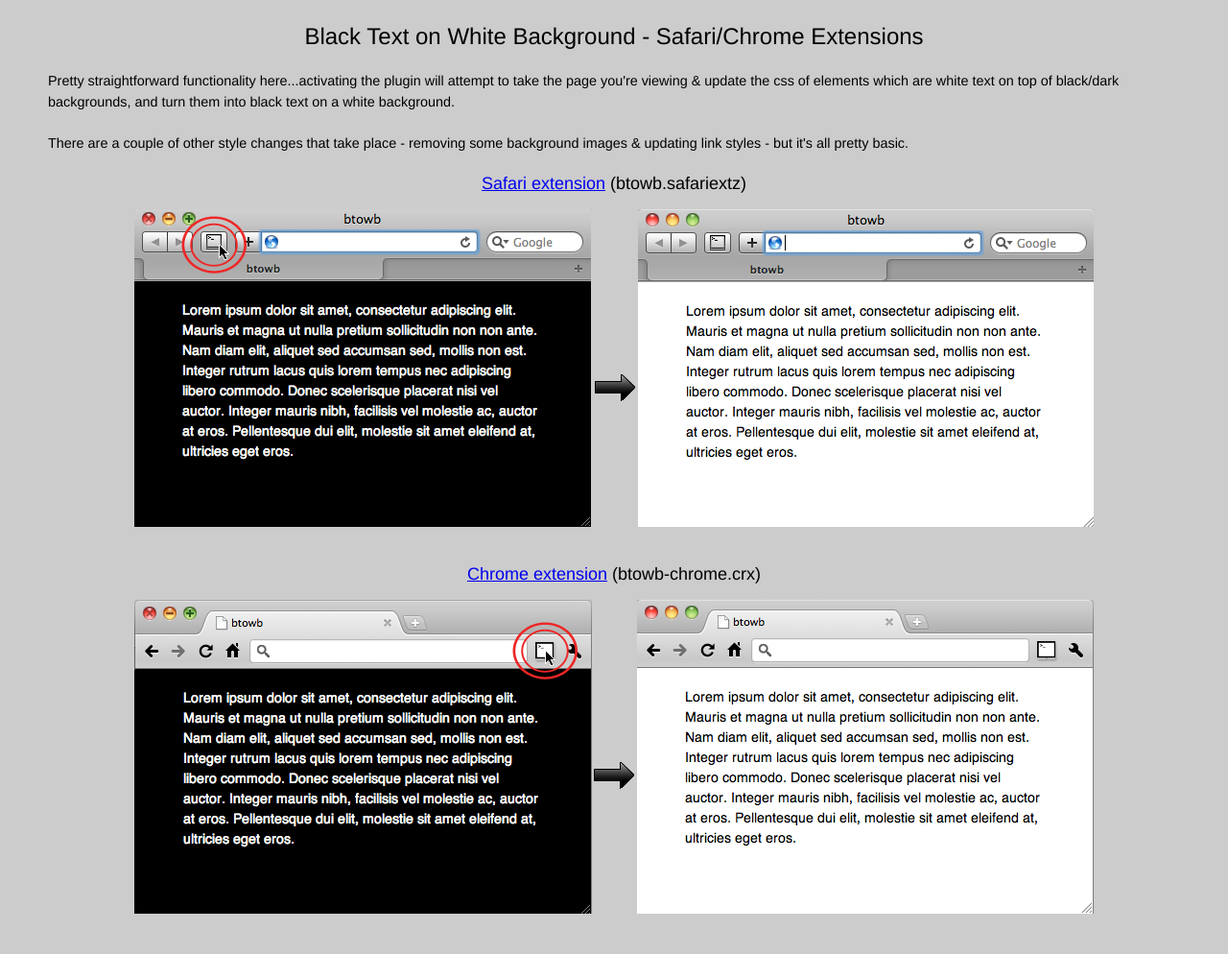
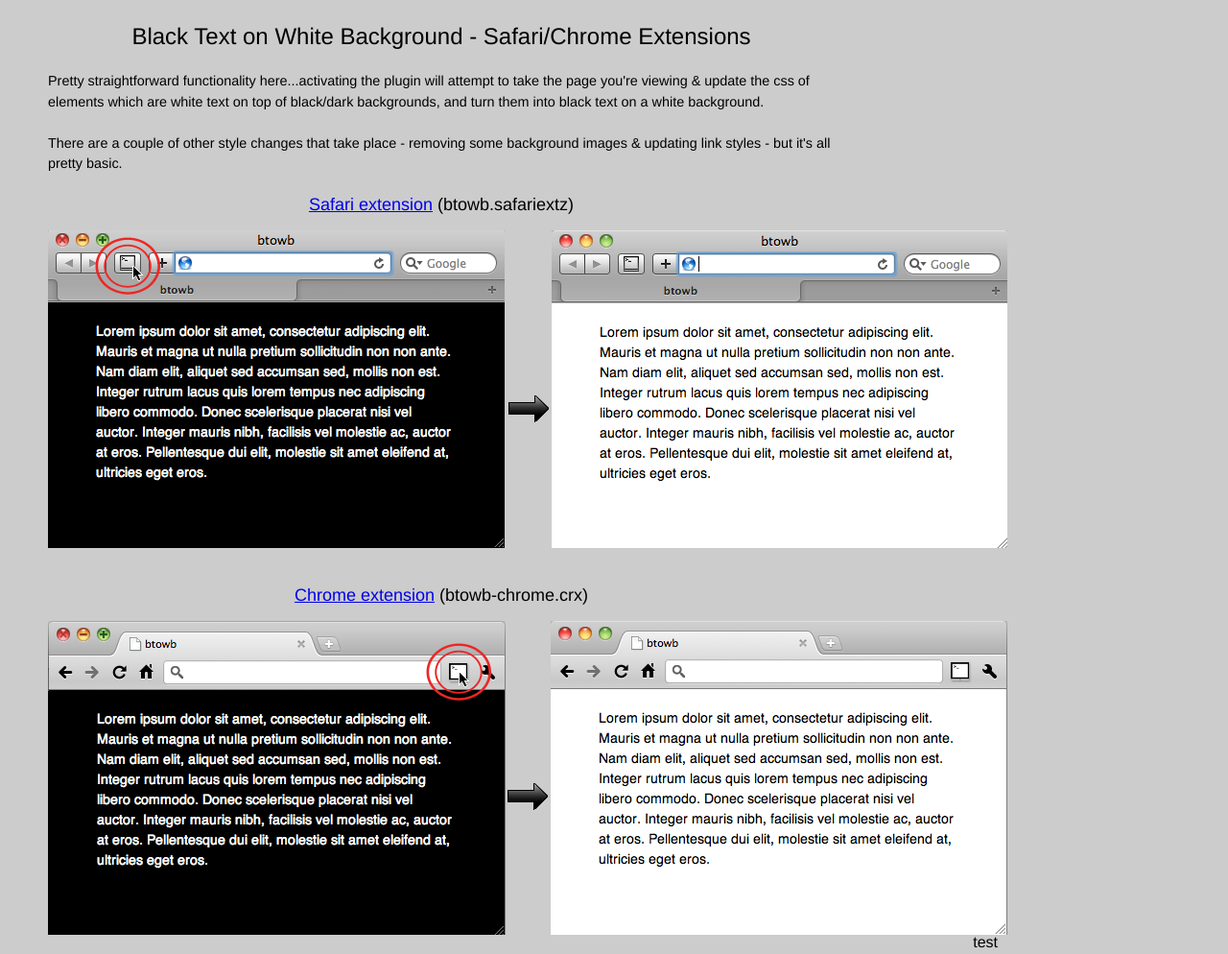
Before and after one commit to marcsmith/marcsmith.github.com, a plain HTML site: page index.html in a window 1280 px wide. Shown: the whole page at 96% size. Before the commit the page ends 972 px from the top, so only its background shows below. Drawn offline with Linux system fonts and the light colour scheme.

Commit message:
fixing up html/css

```diff
--- a/css/master.css
+++ b/css/master.css
@@ -66,12 +66,15 @@
 	margin: 0px auto;
 }
 #content {
+	width: 990px;
 }
 #main {
-
+	width: 820px;
 }
 #secondary {
-
+}
+#sidebar {
+	float: right;
 }
 #footer {
 
--- a/index.html
+++ b/index.html
@@ -12,6 +12,7 @@
 
 	<div id="wrap">
 		<div id="content">
+			<div id="main">
 
 				<h1>Black Text on White Background - Safari/Chrome Extensions</h1>
 
@@ -30,10 +31,25 @@
 					<h2><a href="https://github.com/marcsmith/btowb-chrome-extension">Chrome extension</a> (btowb-chrome.crx)</h2>
 					<img src="./img/btowb_chrome_desc.png" border="0" />
 				</div>
+			</div><!-- /main -->
 
+			<div id="sidebar">
+				test
+			</div>
 
 		</div><!-- /content -->
 	</div><!-- /wrap -->
 
+<script type="text/javascript">
+  var _gaq = _gaq || [];
+  _gaq.push(['_setAccount', 'UA-21668877-1']);
+  _gaq.push(['_trackPageview']);
+  (function() {
+    var ga = document.createElement('script'); ga.type = 'text/javascript'; ga.async = true;
+    ga.src = ('https:' == document.location.protocol ? 'https://ssl' : 'http://www') + '.google-analytics.com/ga.js';
+    var s = document.getElementsByTagName('script')[0]; s.parentNode.insertBefore(ga, s);
+  })();
+</script>
+
 </body>
 </html>
```
Lines whose indentation alone changed are shown as unchanged.
